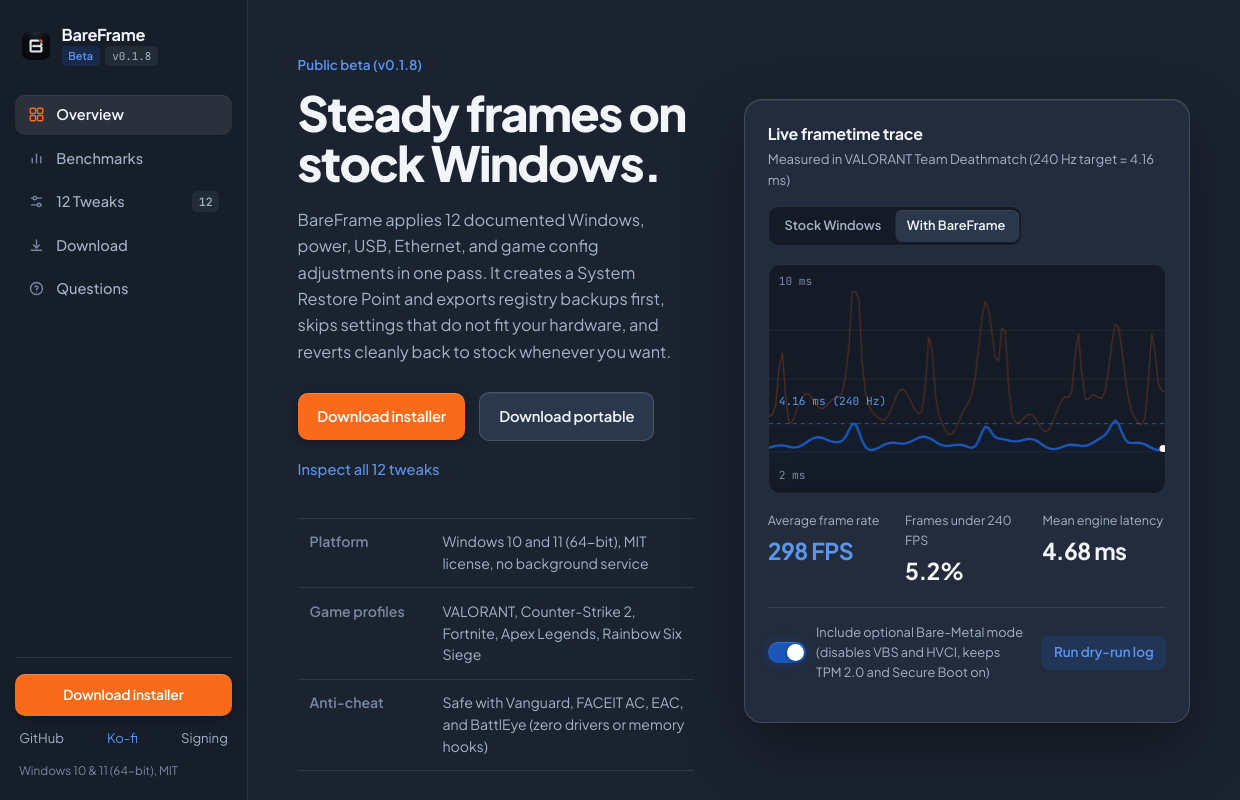
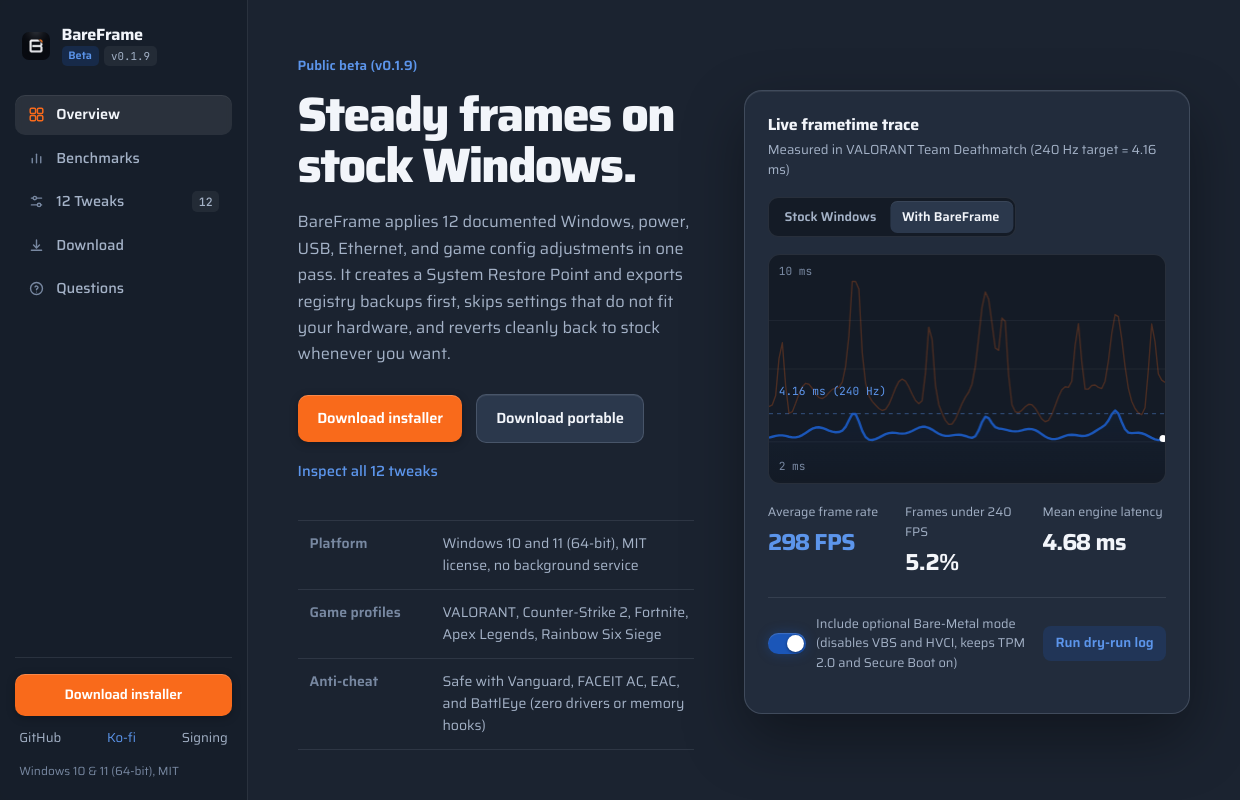
Before and after one commit to BareFrame/BareFrame, an Electron app: page docs/index.html in a window 1240 px wide. Drawn offline with Linux system fonts and the light colour scheme.

Commit message:
style(typography): switch desktop app and website to Saira + JetBrains Mono (v0.1.9)

```diff
--- a/docs/index.html
+++ b/docs/index.html
@@ -8,7 +8,7 @@
   <link rel="icon" type="image/png" href="assets/bareframe-pfp.png" />
   <link rel="preconnect" href="https://fonts.googleapis.com" />
   <link rel="preconnect" href="https://fonts.gstatic.com" crossorigin />
-  <link href="https://fonts.googleapis.com/css2?family=JetBrains+Mono:wght@400;500&family=Plus+Jakarta+Sans:wght@400;500;600;700;800&display=swap" rel="stylesheet" />
+  <link href="https://fonts.googleapis.com/css2?family=JetBrains+Mono:wght@400;500;600&family=Saira:wght@400;500;600;700;800&display=swap" rel="stylesheet" />
   <link rel="stylesheet" href="styles.css" />
 </head>
 <body>
@@ -22,7 +22,7 @@
             <span class="brand-name">BareFrame</span>
             <span class="brand-badges">
               <span class="beta-label">Beta</span>
-              <span class="version-label">v0.1.8</span>
+              <span class="version-label">v0.1.9</span>
             </span>
           </div>
         </a>
@@ -104,7 +104,7 @@
       <section id="overview" class="tab-view active" role="tabpanel" aria-label="Overview">
         <div class="view-inner hero-layout">
           <div class="hero-copy">
-            <div class="hero-beta-note">Public beta (v0.1.8)</div>
+            <div class="hero-beta-note">Public beta (v0.1.9)</div>
             <h1 class="hero-title">Steady frames on stock Windows.</h1>
 
             <p class="hero-lead">
@@ -320,7 +320,7 @@
       <section id="download" class="tab-view" role="tabpanel" aria-label="Download">
         <div class="view-inner download-layout">
           <div class="download-main">
-            <h2>Download BareFrame Beta (v0.1.8)</h2>
+            <h2>Download BareFrame Beta (v0.1.9)</h2>
             <p class="section-lead">
               Use the Windows installer for Start Menu shortcuts and automatic in-app updates, or grab the portable binary to run directly from any folder.
             </p>
--- a/docs/styles.css
+++ b/docs/styles.css
@@ -31,7 +31,7 @@
   --cobalt-soft: rgba(27, 86, 184, 0.22);
   --cobalt-line: rgba(62, 122, 220, 0.42);
 
-  --sans: 'Plus Jakarta Sans', -apple-system, BlinkMacSystemFont, 'Segoe UI', sans-serif;
+  --sans: 'Saira', -apple-system, BlinkMacSystemFont, 'Segoe UI', sans-serif;
   --mono: 'JetBrains Mono', ui-monospace, 'Cascadia Code', Consolas, monospace;
 }
 
--- a/package.json
+++ b/package.json
@@ -1,7 +1,7 @@
 {
   "name": "bareframe",
   "productName": "BareFrame",
-  "version": "0.1.8",
+  "version": "0.1.9",
   "description": "Bare-Metal Windows Performance & Latency Optimizer for Competitive PC Gamers",
   "main": "src/main.js",
   "author": "BareFrame",
--- a/src/renderer/styles.css
+++ b/src/renderer/styles.css
@@ -9,6 +9,22 @@
    - Full reduced-motion & reduced-transparency support (§14)
    ========================================================================== */
 
+@font-face {
+  font-family: 'Saira';
+  src: url('./fonts/saira-latin.woff2') format('woff2');
+  font-weight: 400 800;
+  font-style: normal;
+  font-display: swap;
+}
+
+@font-face {
+  font-family: 'JetBrains Mono';
+  src: url('./fonts/jetbrains-mono-latin.woff2') format('woff2');
+  font-weight: 400 600;
+  font-style: normal;
+  font-display: swap;
+}
+
 :root {
   --bg-window: #1b2330;
   --bg-sidebar: rgba(23, 30, 42, 0.9);
@@ -41,8 +57,8 @@
   --r-control: 9px;
   --r-chip: 6px;
 
-  --font: -apple-system, BlinkMacSystemFont, 'Segoe UI Variable', 'Segoe UI', system-ui, sans-serif;
-  --mono: 'SF Mono', 'Cascadia Code', Consolas, ui-monospace, monospace;
+  --font: 'Saira', 'Segoe UI Variable', 'Segoe UI', system-ui, sans-serif;
+  --mono: 'JetBrains Mono', 'Cascadia Code', Consolas, ui-monospace, monospace;
 }
 
 :focus-visible {
@@ -60,8 +76,9 @@ body {
   background: var(--bg-window);
   color: var(--label-primary);
   font-family: var(--font);
-  font-size: 13.5px;
+  font-size: 13.8px;
   line-height: 1.48;
+  letter-spacing: 0.006em;
   font-optical-sizing: auto;
   -webkit-font-smoothing: antialiased;
   text-rendering: optimizeLegibility;
```
Also changed, not shown: src/renderer/app.js (+7 -7 lines), src/renderer/index.html (+1 -1 lines), src/renderer/fonts/jetbrains-mono-latin.woff2 (added), src/renderer/fonts/saira-latin.woff2 (added).
